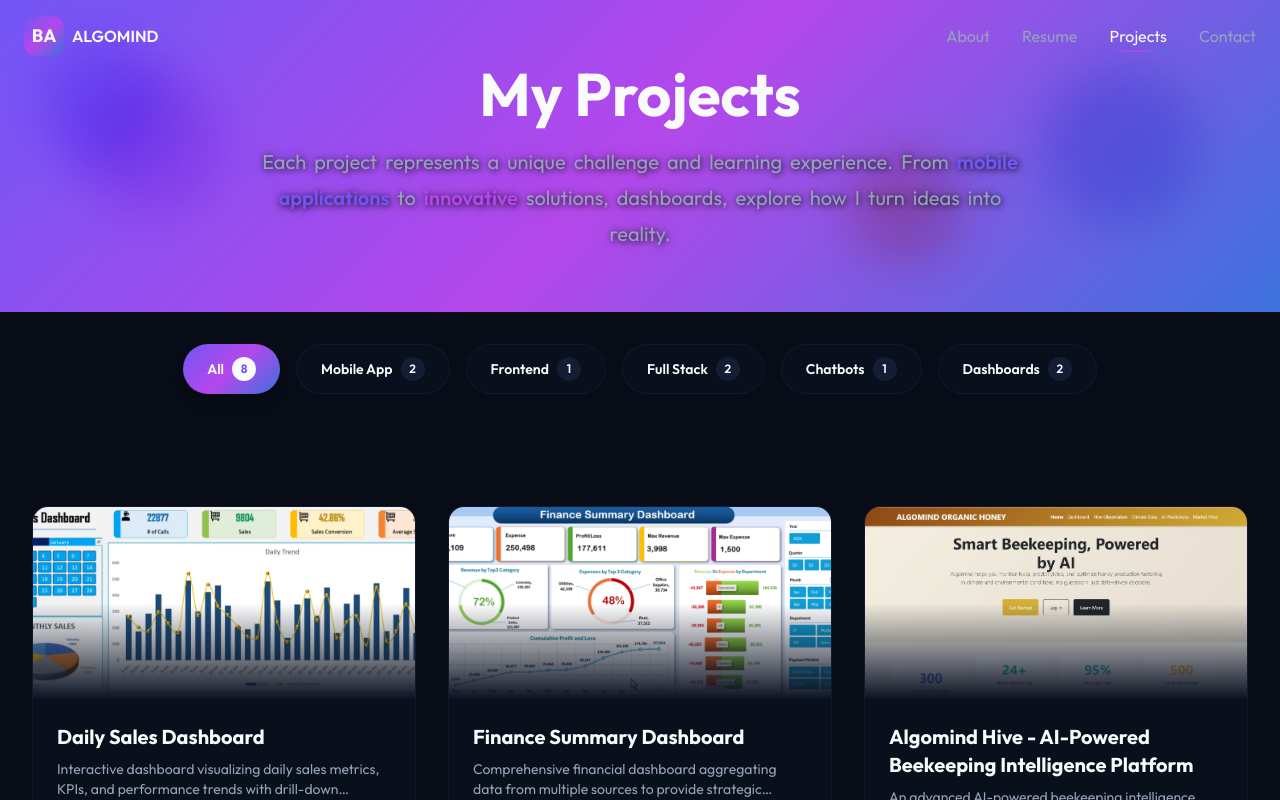
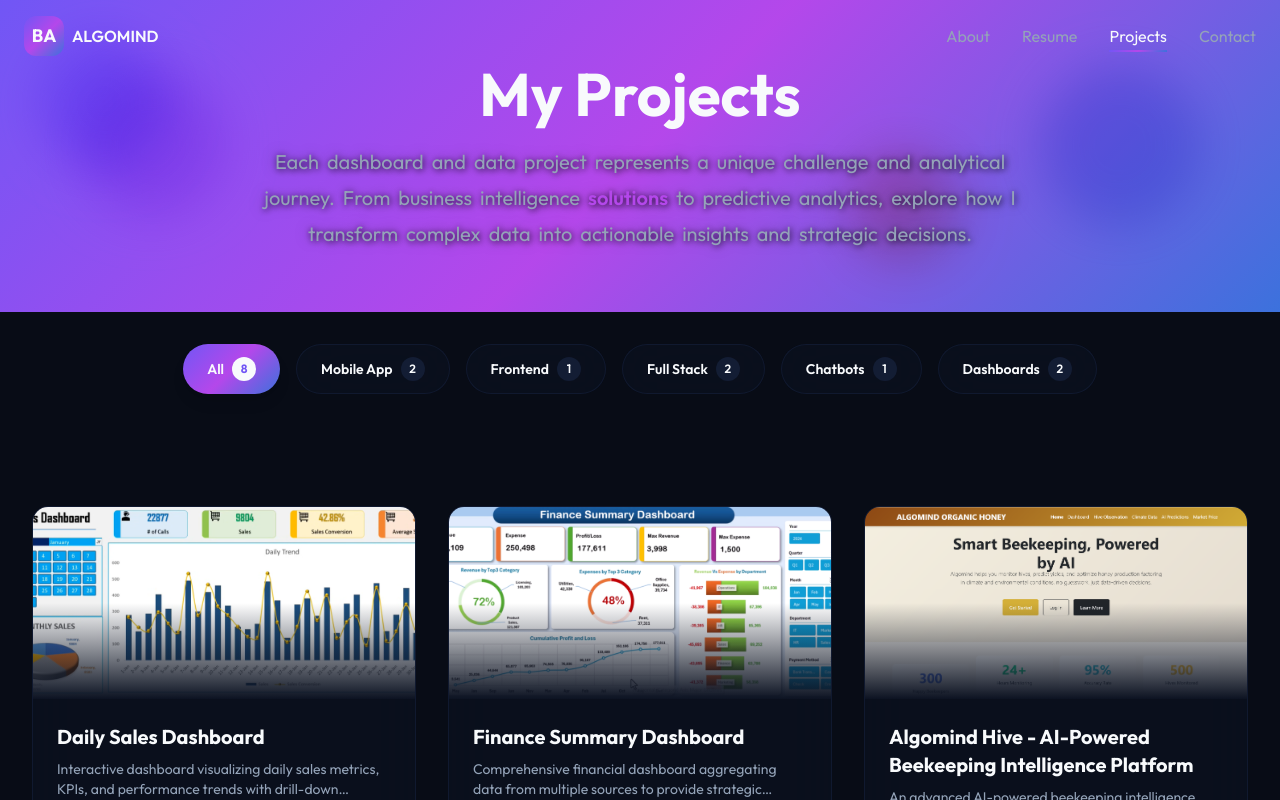
Before and after one commit to anthonybyamugisha/data-analyst, a React (Vite) app: page /#/projects in a window 1280 px wide. Shown: the top 800 px of the page. Built offline with nearby package versions, Linux system fonts and the light colour scheme; the HTML template or start-up script is replaced by a standard one.

Commit message:
Update the tgline

```diff
--- a/src/pages/Projects.jsx
+++ b/src/pages/Projects.jsx
@@ -14,7 +14,7 @@ const Projects = () => {
     cta: true
   };
 
-  const titleWords = ['Each', 'project', 'represents', 'a', 'unique', 'challenge', 'and', 'learning', 'experience.', 'From', 'mobile', 'applications', 'to', 'innovative', 'solutions,', 'dashboards,', 'explore', 'how', 'I', 'turn', 'ideas', 'into', 'reality.'];
+  const titleWords = ['Each', 'dashboard', 'and', 'data', 'project', 'represents', 'a', 'unique', 'challenge', 'and', 'analytical', 'journey.', 'From', 'business', 'intelligence', 'solutions', 'to', 'predictive', 'analytics,', 'explore', 'how', 'I', 'transform', 'complex', 'data', 'into', 'actionable', 'insights', 'and', 'strategic', 'decisions.'];
 
   const projects = [
     {
```
